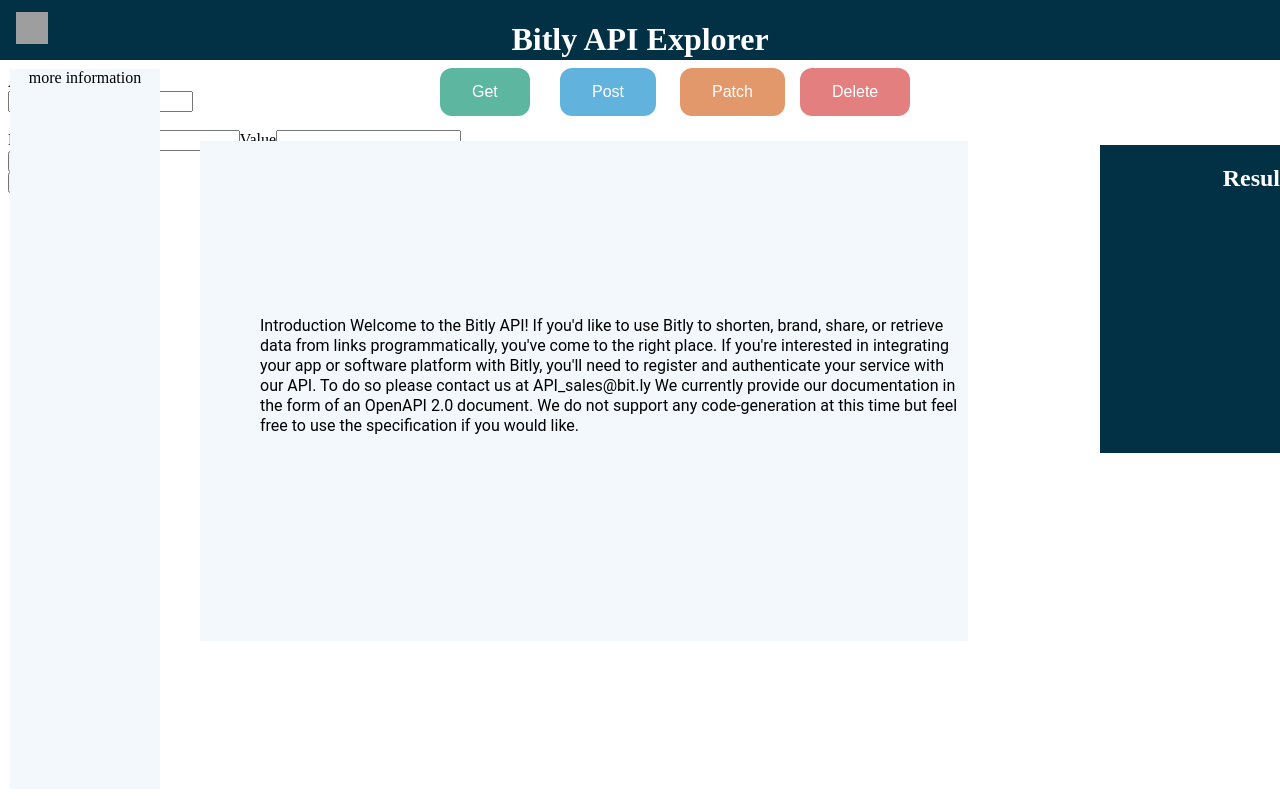
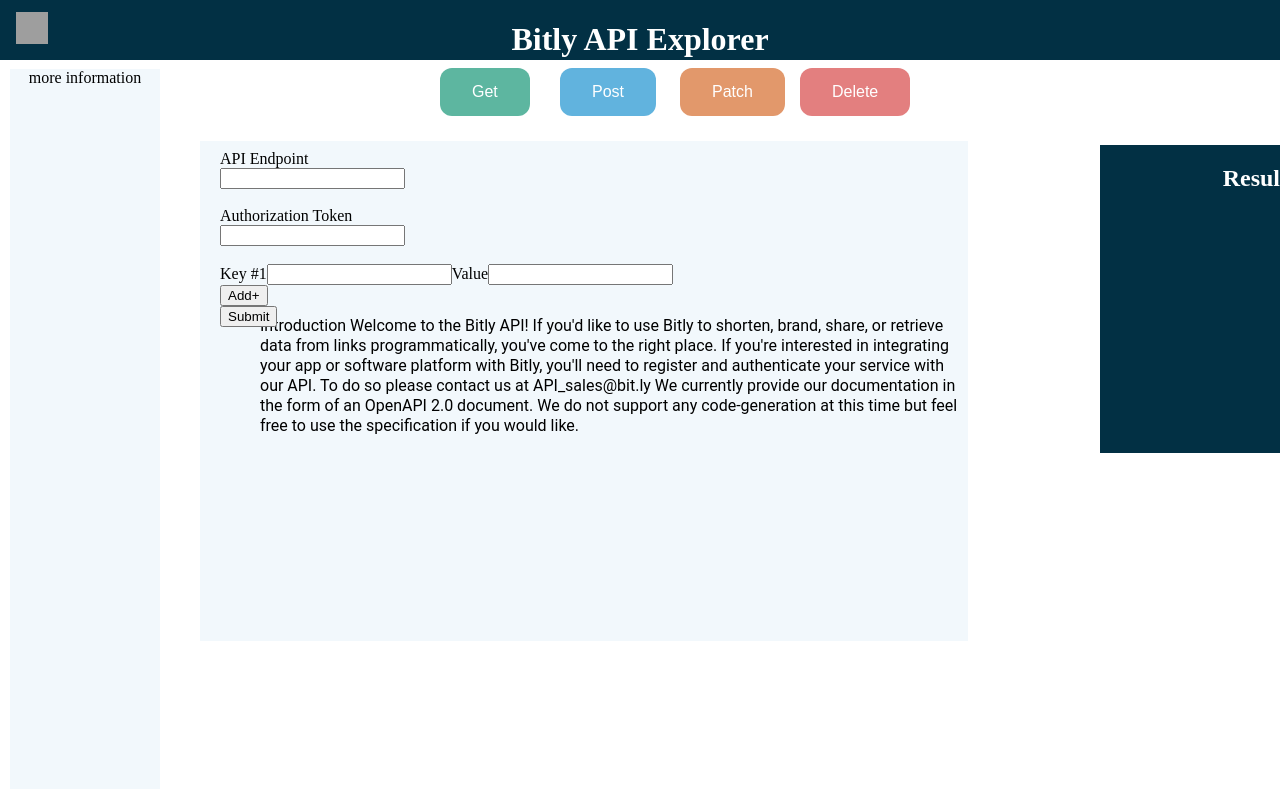
Before and after one commit to bitly/winterns2020, a React app: page / in a window 1280 px wide. Both pictures are taken after a click on the button "Get". Built offline with nearby package versions, Linux system fonts and the light colour scheme; grey boxes are pictures that could not be loaded; the HTML template or start-up script is replaced by a standard one.

Commit message:
fixing error in form file

```diff
--- a/src/Form.jsx
+++ b/src/Form.jsx
@@ -39,7 +39,7 @@
 render(){
     let{authToken, apiEndpoint, newKeyVal} = this.state
     return (
-       <div>
+       <div className="inputForms">
                 <label>API Endpoint</label><br />
                     <input
                     type="text" name='apiEndpoint'onChange={this.handleChange}
```
